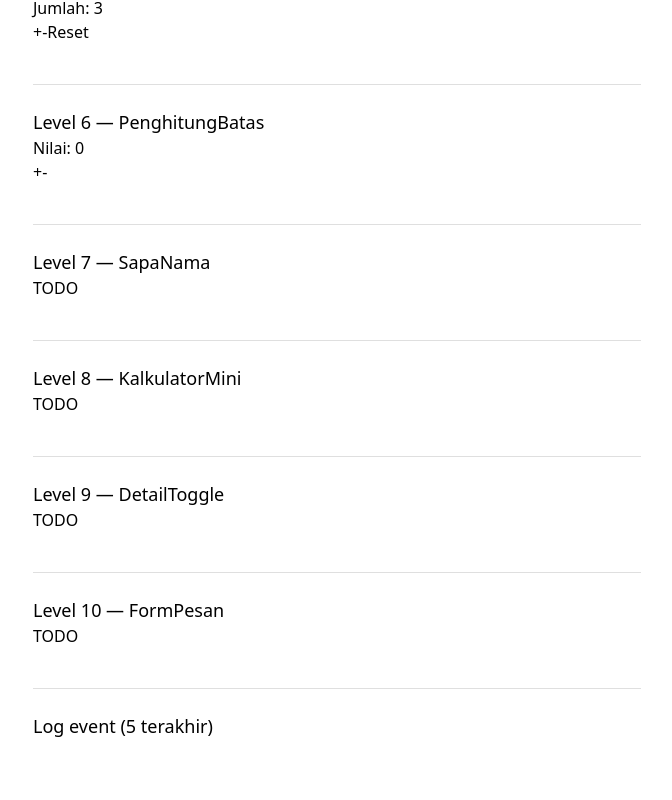
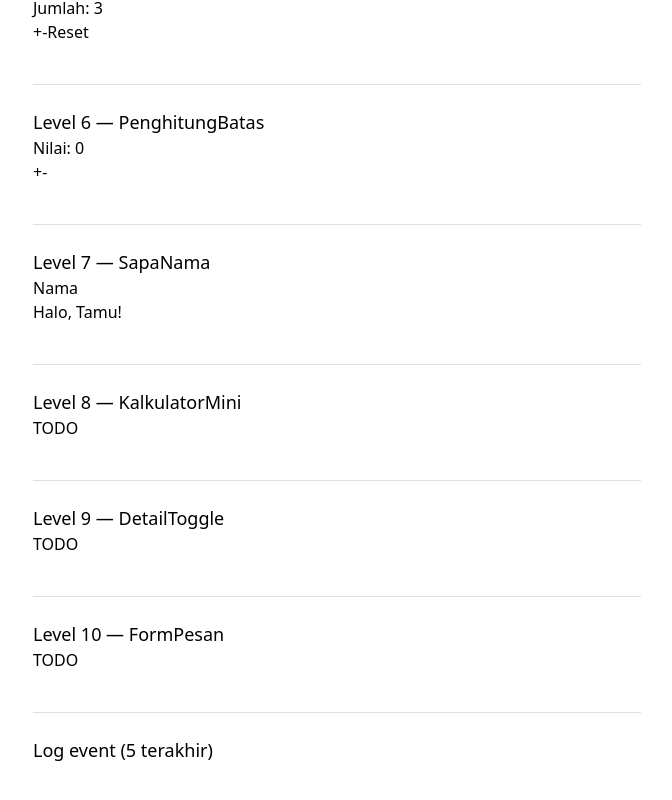
Before and after one commit to webdev-if-its/frontend-5053241025, a React (Vite) app in the folder pertemuan-04/: page / in a window 1280 px wide. Shown: the part 684-1484 px from the top of the page, without its empty margins (303-975 px from the left). Built offline with nearby package versions, Linux system fonts and the light colour scheme.

Commit message:
Pertemuan-04: Level 7 Selesai

```diff
--- a/pertemuan-04/src/components/SapaNama.tsx
+++ b/pertemuan-04/src/components/SapaNama.tsx
@@ -3,6 +3,18 @@
 // useState<string>, dan tampilkan teks "Halo, {nama}!" — kalau nama masih
 // kosong, tampilkan "Halo, Tamu!".
 // Lihat SOAL.md untuk kontrak lengkap.
-export function SapaNama(props: any) {
-  return <p>TODO</p>
+
+import { useState } from "react";
+
+
+export function SapaNama() {
+  const [nama, setNama] = useState("");
+
+  return (
+    <div>
+      <label htmlFor="nama">Nama</label>
+      <input type="text" id="nama" value={nama} onChange={(e) => setNama(e.target.value)} />
+      <p>{nama ? `Halo, ${nama}!` : "Halo, Tamu!"}</p>
+    </div>
+  );
 }
```
